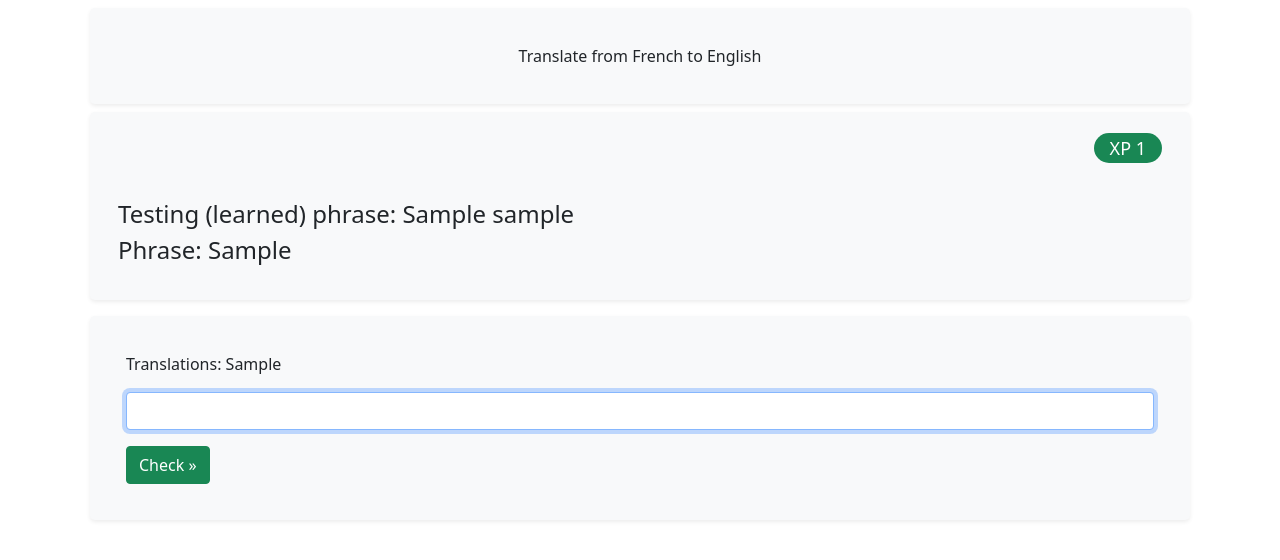
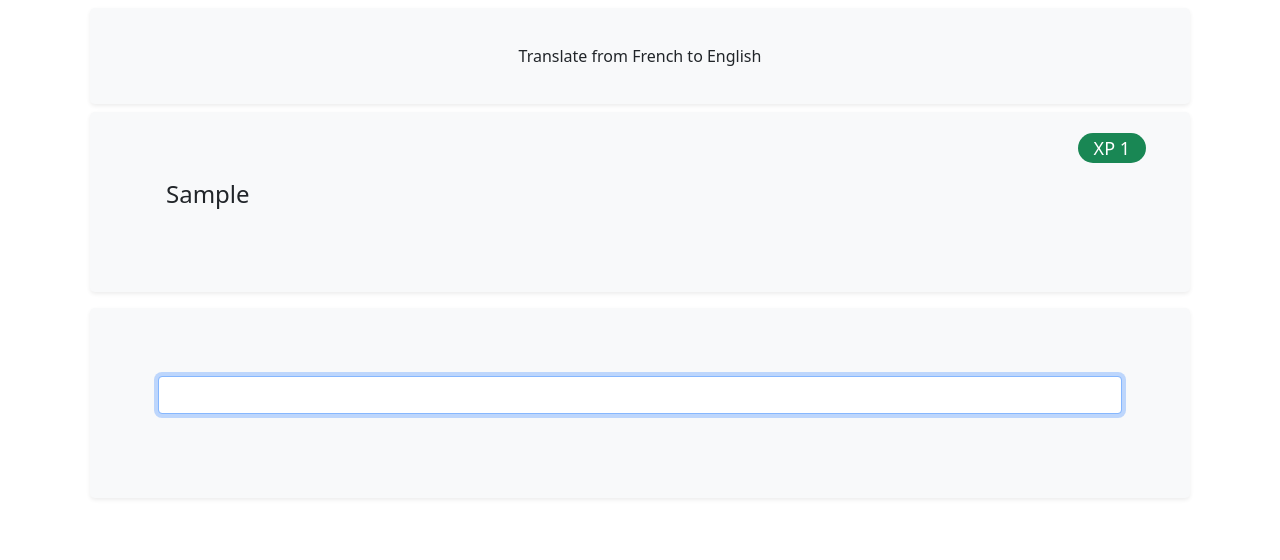
Before and after one commit to Inu-Oh/tommy, a Django app: page /review in a window 1280 px wide. Shown: the top 560 px of the page. Run offline with Django 4.2, Linux system fonts and the light colour scheme; a user stored in the database is signed in; tables that the repository leaves empty hold one stand-in row (values such as "Sample post"); some libraries are stand-ins or nearby versions.

Commit message:
formatted learn and review templates

```diff
--- a/tommy/templates/tommy/review.html
+++ b/tommy/templates/tommy/review.html
@@ -13,14 +13,11 @@
     You have learned all the content
     {% comment %} should redirect to another page {% endcomment %}
     {% else %}
-    <div class="container">
-        <p class="text-end fs-4">
+    <div class="container-fluid d-flex justify-content-between">
+        <p class="fs-4 p-5 ">{{ testing_phrase.phrase }}</p>
+        <p class="text-end pe-3 fs-4">
             <span class="badge rounded-pill bg-success fw-normal px-3">
-                XP {{ xp }}</span></p>
-        <p class="fs-4 pt-3">
-            Testing (learned) phrase: {{ testing_phrase.phrase }} {{ testing_phrase.learned }} {{ testing_phrase.user.username }} <br>
-            Phrase: {{ phrase }} <br>
-        </p>
+            XP {{ xp }}</span></p>
     </div>
 
     {% endif %}
@@ -28,9 +25,7 @@
 
 
 {% block footer %}
-    <div class="container p-3">
-        <p>Translations: {% for translation in translations.all %}
-            {{ translation.translation }} {% endfor %} </p>
+    <div class="container p-5">
         {% load crispy_forms_tags %}
         <form action="" method="post" id="upload_form" enctype="multipart/form-data">
             {% if form.errors %}
@@ -38,7 +33,8 @@
             {% endif %}
             {% csrf_token %}
             {{ form|crispy }}
-            <input type="submit" value="Check &raquo;" class="btn btn-success">
+            {% comment %} Leave submit button off unless wanted
+             <input type="submit" value="Check &raquo;" class="btn btn-success"> {% endcomment %}
         </form>
     </div>
 
```
Also changed, not shown: tommy/templates/tommy/learn.html (+7 -12 lines).
